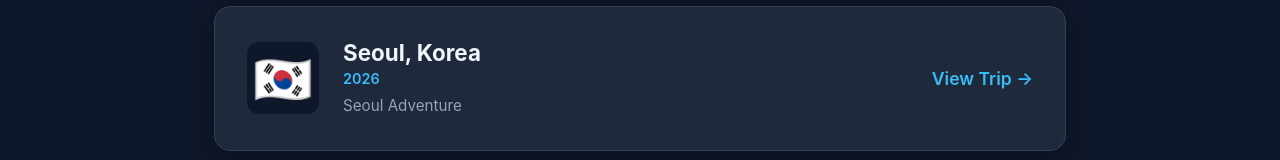
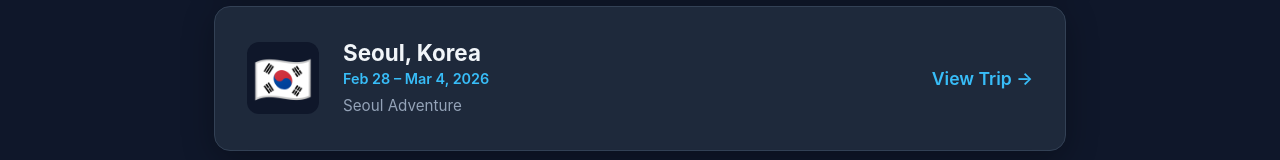
Before and after one commit to KamiGim/mytrips, a plain HTML site: page index.html in a window 1280 px wide. Shown: the part 537-697 px from the top of the page. Drawn offline with Linux system fonts and the light colour scheme.

Commit message:
Update Seoul trip dates: Feb 28 - Mar 4, 2026

```diff
--- a/index.html
+++ b/index.html
@@ -81,7 +81,7 @@ footer span{color:var(--accent)}
     <div class="card-emoji">🇰🇷</div>
     <div class="card-body">
       <h2>Seoul, Korea</h2>
-      <div class="dates">2026</div>
+      <div class="dates">Feb 28 – Mar 4, 2026</div>
       <div class="desc">Seoul Adventure</div>
     </div>
     <div class="card-arrow">View Trip →</div>
```
